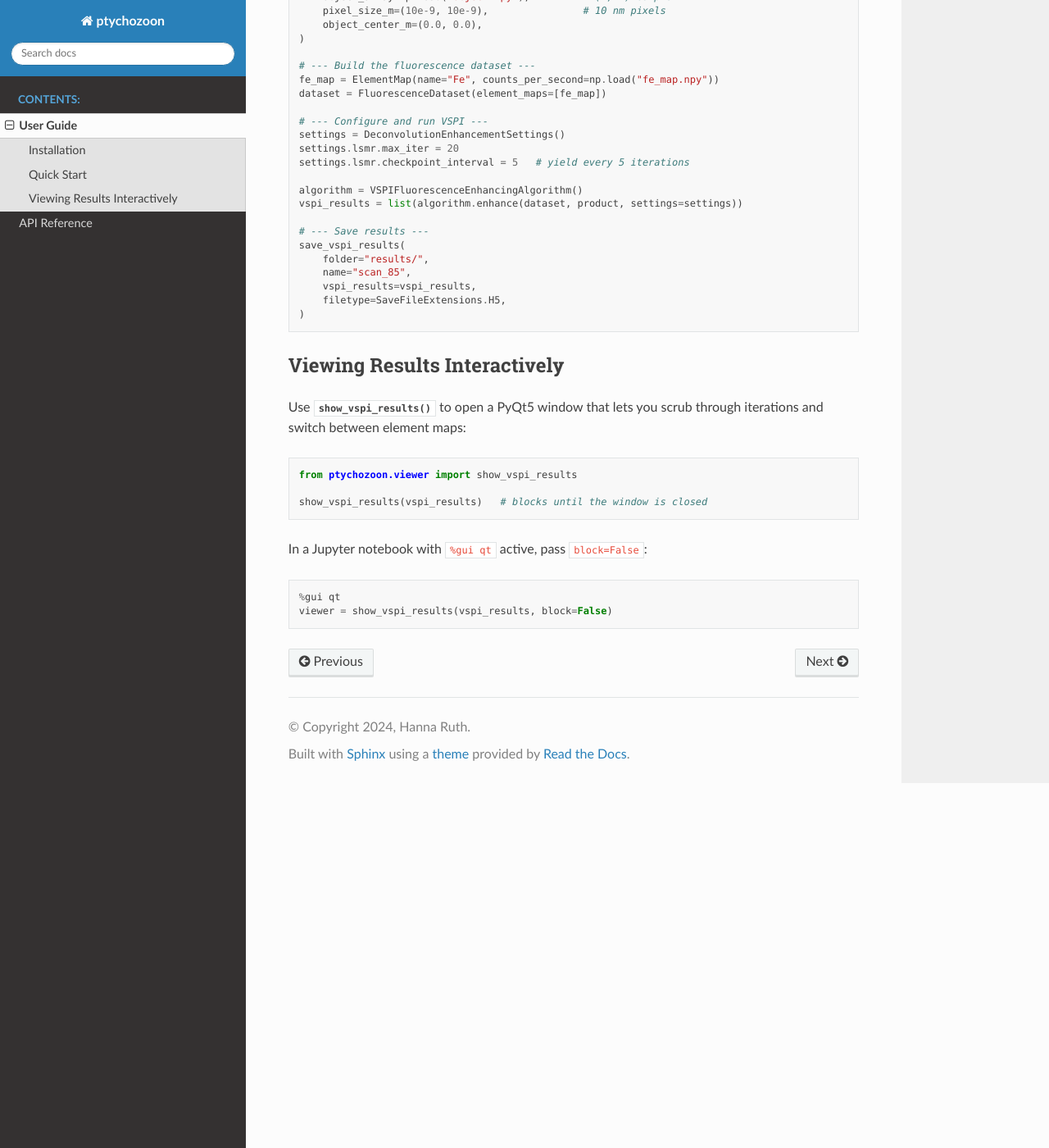
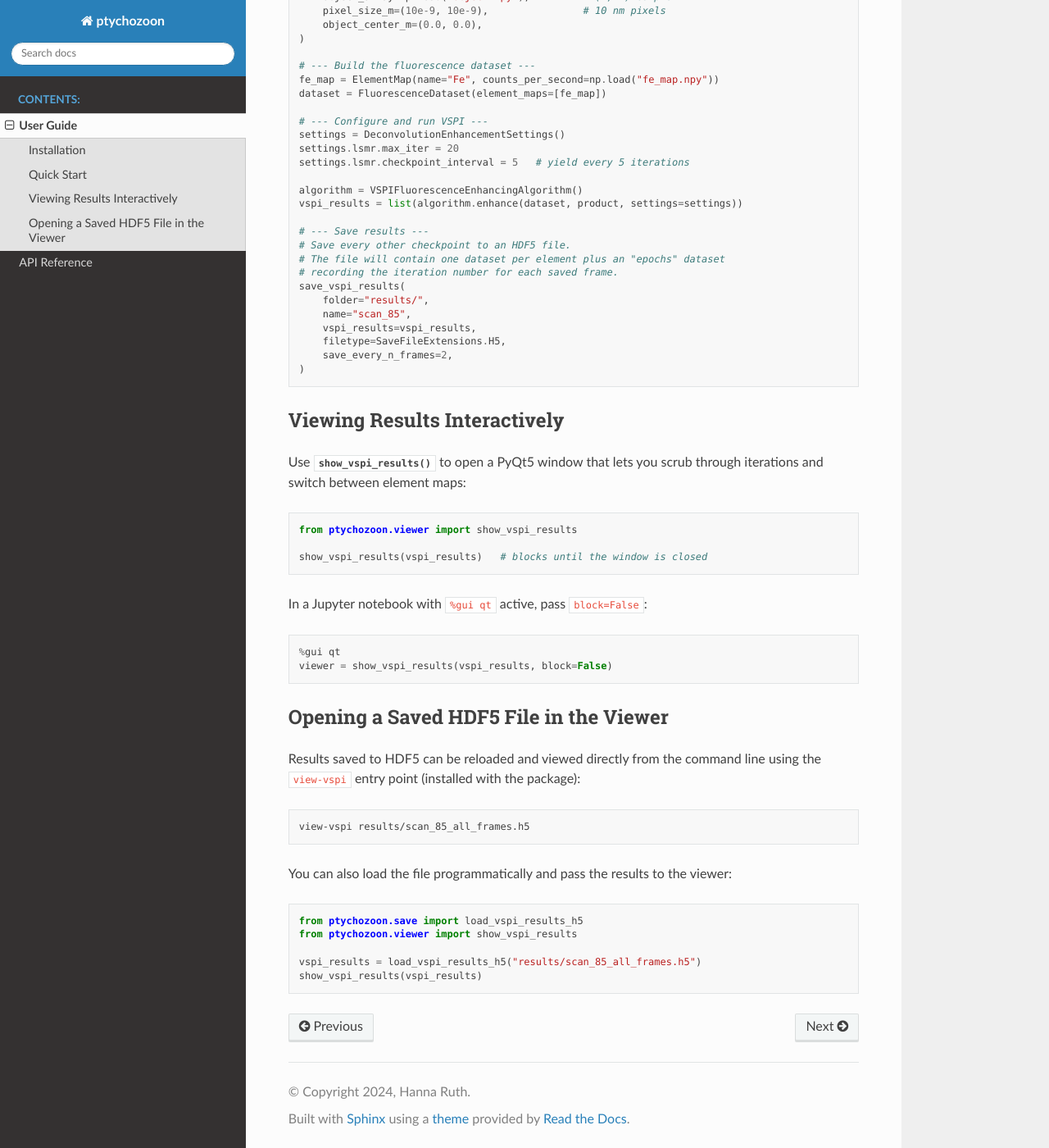
Before and after one commit to AdvancedPhotonSource/ptychozoon, a Sphinx documentation site: the page built from docs/user_guide.rst, in a window 1280 px wide and 1400 px high, scrolled down 1022 px. Shown: the whole window at 82% size. Built offline with Sphinx 7.4.7 and the Read the Docs theme 3.1.0, drawn with Linux system fonts in a browser that asks for light colours.

Commit message:
DOCS: updated docs to include CLI command view-vspi and updated docs for save_vspi_results

```diff
--- a/docs/user_guide.rst
+++ b/docs/user_guide.rst
@@ -67,11 +67,15 @@ The typical workflow consists of three steps:
    vspi_results = list(algorithm.enhance(dataset, product, settings=settings))
 
    # --- Save results ---
+   # Save every other checkpoint to an HDF5 file.
+   # The file will contain one dataset per element plus an "epochs" dataset
+   # recording the iteration number for each saved frame.
    save_vspi_results(
        folder="results/",
        name="scan_85",
        vspi_results=vspi_results,
        filetype=SaveFileExtensions.H5,
+       save_every_n_frames=2,
    )
 
 Viewing Results Interactively
@@ -92,3 +96,23 @@ In a Jupyter notebook with ``%gui qt`` active, pass ``block=False``:
 
    %gui qt
    viewer = show_vspi_results(vspi_results, block=False)
+
+Opening a Saved HDF5 File in the Viewer
+-----------------------------------------
+
+Results saved to HDF5 can be reloaded and viewed directly from the command
+line using the ``view-vspi`` entry point (installed with the package):
+
+.. code-block:: bash
+
+   view-vspi results/scan_85_all_frames.h5
+
+You can also load the file programmatically and pass the results to the viewer:
+
+.. code-block:: python
+
+   from ptychozoon.save import load_vspi_results_h5
+   from ptychozoon.viewer import show_vspi_results
+
+   vspi_results = load_vspi_results_h5("results/scan_85_all_frames.h5")
+   show_vspi_results(vspi_results)
```
Also changed, not shown: 1 other file.
